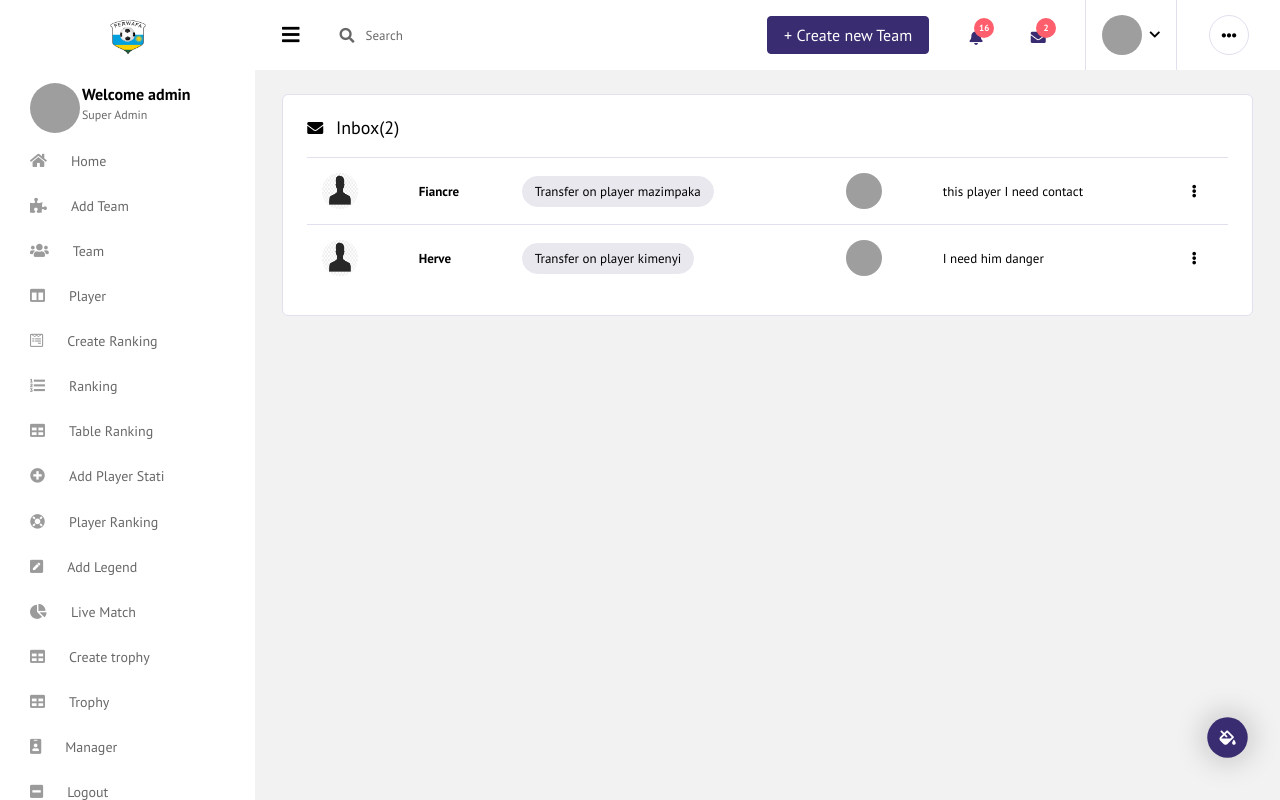
After one commit to byiringiroscar/ferwafa_old, a Django app: page /dashboard/dashboard_contact_inbox/ in a window 1280 px wide. The commit adds this page. Run offline with Django 4.2, Linux system fonts and the light colour scheme; a user stored in the database is signed in; data comes from the database, SQL or seed files in the repository; both versions use the stored data as it was after the commit; some libraries are stand-ins or nearby versions; grey boxes are pictures that could not be loaded.

Commit message:
fix decouple and message

```diff
--- a/ferwafa/settings.py
+++ b/ferwafa/settings.py
@@ -11,6 +11,7 @@ https://docs.djangoproject.com/en/4.0/ref/settings/
 """
 
 from pathlib import Path
+from decouple import config
 import os
 
 # Build paths inside the project like this: BASE_DIR / 'subdir'.
@@ -144,3 +145,8 @@ MEDIA_ROOT = os.path.join(BASE_DIR, 'media')
 DEFAULT_AUTO_FIELD = 'django.db.models.BigAutoField'
 
 STATICFILES_STORAGE = 'whitenoise.storage.CompressedManifestStaticFilesStorage'
+EMAIL_USE_TLS = True
+EMAIL_HOST = 'smtp.gmail.com'
+EMAIL_PORT = 587
+EMAIL_HOST_USER = config('EMAIL_HOST_USER')
+EMAIL_HOST_PASSWORD = config('EMAIL_HOST_PASSWORD')
--- a/home_view/templates/home_view/home_player_detail.html
+++ b/home_view/templates/home_view/home_player_detail.html
@@ -86,7 +86,7 @@
                     </div>
                 </div>
                 <div class="col-md-12">
-                    <a href="" class="btn small club-top-btn">Connect with Me</a>
+                    <a href="{% url 'home_contact_connect' team.id player.id %}" class="btn small club-top-btn">Connect with Me</a>
                 </div>
             </div>
         </div>
--- a/home_view/urls.py
+++ b/home_view/urls.py
@@ -1,5 +1,5 @@
 from django.urls import path
-from .views import home, standings, matchlive, upcoming, search, contact, create_account, club_team, home_team_detail, home_team_player, home_player_detail,home_upcoming_match, home_manager_detail
+from .views import home, standings, matchlive, upcoming, search, contact, create_account, club_team, home_team_detail, home_team_player, home_player_detail,home_upcoming_match, home_manager_detail, home_contact_connect
 from django.contrib.auth import views as authViews
 
 name = 'home_view'
@@ -21,6 +21,8 @@ urlpatterns = [
     path('club_team/<int:id>/home_team_player/', home_team_player, name='home_team_player'),
     # path for player detail
     path('club_team/<int:id>/home_team_player/<player_id>', home_player_detail, name='home_player_detail'),
+    # path for connect with player
+    path('club_team/<int:id>/home_team_player/<player_id>/home_contact_connect/', home_contact_connect, name='home_contact_connect'),
     # upcoming match
     path('home_upcoming_match/', home_upcoming_match, name='home_upcoming_match'),
     # manager section detail
--- a/team/admin.py
+++ b/team/admin.py
@@ -1,6 +1,6 @@
 from django.contrib import admin
 from team.models import Team, Team_profile, Player, Player_profile, Ranking_Table, Table_Ranking, Trophy, Trophy_team, \
-    player_statistics_ranking, Live_match, Legend_story, Club_managers
+    player_statistics_ranking, Live_match, Legend_story, Club_managers, Connect_message
 
 
 # Register your models here.
@@ -23,4 +23,5 @@ admin.site.register(Trophy_team)
 admin.site.register(player_statistics_ranking)
 admin.site.register(Live_match)
 admin.site.register(Legend_story)
+admin.site.register(Connect_message)
 admin.site.register(Club_managers, Manager_Admin)
--- /dev/null
+++ b/team/templates/dashboard_home/dashboard_contact_inbox.html
@@ -0,0 +1,50 @@
+{% extends 'dashboard/base.html' %}
+{% load static %}
+{% block content %}
+    <div class="main-panel">
+        <div class="content-wrapper">
+            <div class="row">
+            <div class="col-12 grid-margin">
+              <div class="card">
+                <div class="card-body">
+                  <h4 class="card-title">
+                    <i class="fas fa-envelope"></i>
+                    Inbox({{ notification_message_all_count }})
+                  </h4>
+                  <div class="table-responsive">
+                    <table class="table">
+                      <tbody>
+                      {% for notification_message_all in notification_message_all %}
+                        <tr>
+                          <td class="py-1">
+                            <img src="{% static 'profile.png' %}" alt="profile" class="img-sm rounded-circle"/>
+                          </td>
+                          <td class="font-weight-bold">
+                            {{ notification_message_all.name }}
+                          </td>
+                          <td>
+                            <label class="badge badge-light badge-pill">Transfer on player {{ notification_message_all.player.player_name }}</label>
+                          </td>
+                            <td class="">
+                            <img src="{{ notification_message_all.player.player_image.url }}" alt="profile" class="img-sm rounded-circle"/>
+                          </td>
+                          <td>
+                            {{ notification_message_all.subject }}
+                          </td>
+                          <td>
+                            <i class="fas fa-ellipsis-v"></i>
+                          </td>
+                        </tr>
+                      {% endfor %}
+                      </tbody>
+                    </table>
+                  </div>
+                </div>
+              </div>
+            </div>
+          </div>
+        </div>
+    </div>
+
+
+{% endblock %}
--- a/team/urls.py
+++ b/team/urls.py
@@ -1,7 +1,7 @@
 from django.urls import path
 from .views import dashboard, add_team, profile, team_detail, main_profile, team_profile, add_player, view_player, \
     player_detail, player_profile, team, player, ranking_table_name, ranking, choose_ranking_team, ranking_page, table_ranking_list, team_table_points, edit_table_points, add_player_stat, \
-rank_player_team, player_rank, player_rank_points, player_rank_official_table, player_table_points, edit_table_player_points, edit_main_team_profile, legend_story, delete_legend, livematch, edit_score, suspend_match, create_trophy, trophy, give_team_trophy, confirm_trophy_cup, add_manager
+rank_player_team, player_rank, player_rank_points, player_rank_official_table, player_table_points, edit_table_player_points, edit_main_team_profile, legend_story, delete_legend, livematch, edit_score, suspend_match, create_trophy, trophy, give_team_trophy, confirm_trophy_cup, add_manager, dashboard_contact_inbox
 
 name = 'team'
 urlpatterns = [
@@ -77,6 +77,8 @@ urlpatterns = [
     # confirm team trophy
     path('trophy/<int:id>/give_team_trophy/<team_id>/', confirm_trophy_cup, name='confirm_trophy_cup'),
     # add club manager and view
-    path('add_manager/', add_manager, name='add_manager')
+    path('add_manager/', add_manager, name='add_manager'),
+    # path for all inbox message
+    path('dashboard_contact_inbox/', dashboard_contact_inbox, name='dashboard_contact_inbox')
 
 ]
--- a/team/views.py
+++ b/team/views.py
@@ -5,7 +5,7 @@ from team.forms import TeamForm, Team_Profile_Form, PlayerForm, PlayerProfileFor
     TableRankingStandingForm, PlayerStatisticsRankingForm, Legend_story_Form, LiveMatchForm, EditScoreForm, \
     CreateTrophyForm, ClubManagerForm
 from team.models import Team, Team_profile, Player, Player_profile, Ranking_Table, Table_Ranking, \
-    player_statistics_ranking, Legend_story, Live_match, Trophy, Trophy_team, Club_managers
+    player_statistics_ranking, Legend_story, Live_match, Trophy, Trophy_team, Club_managers, Connect_message
 from django.contrib.auth import get_user_model
 from django.contrib import messages
 from django.contrib.auth.decorators import login_required
@@ -20,6 +20,8 @@ User = get_user_model()
 def dashboard(request):
     user = request.user
     user_profile = User_profile.objects.get(user=user)
+    notification_message = Connect_message.objects.filter(team__user=user, readed_message=False)
+    notification = notification_message.count()
     team = Team.objects.filter(user=user)
     number_of_team = Team.objects.filter(user=user).count()
     team_first = Team.objects.filter(user=user)
@@ -36,6 +38,8 @@ def dashboard(request):
         'team': team,
         'number_of_team': number_of_team,
         'total': total,
+        'notification_message': notification_message,
+        'notification': notification
     }
     return render(request, 'dashboard_home/index.html', context)
 
@@ -737,3 +741,21 @@ def add_manager(request):
         'manager': all_coaches
     }
     return render(request, 'dashboard_home/add_manager.html', context)
+
+
+def dashboard_contact_inbox(request):
+    user = request.user
+    user_profile = User_profile.objects.get(user=user)
+    notification_message_all = Connect_message.objects.filter(team__user=user)
+    notification_message_all_count = notification_message_all.count()
+    notification_message = Connect_message.objects.filter(team__user=user, readed_message=False)
+    notification = notification_message.count()
+    context = {
+        'user': user,
+        'profile': user_profile,
+        'notification_message': notification_message,
+        'notification': notification,
+        'notification_message_all': notification_message_all,
+        'notification_message_all_count': notification_message_all_count
+    }
+    return render(request, 'dashboard_home/dashboard_contact_inbox.html', context)
--- a/templates/dashboard/base.html
+++ b/templates/dashboard/base.html
@@ -48,8 +48,8 @@
         </ul>
         <ul class="navbar-nav navbar-nav-right">
           <li class="nav-item d-none d-lg-flex">
-            <a class="nav-link" href="#">
-              <span class="btn btn-primary">+ Create new</span>
+            <a class="nav-link" href="{% url 'add_team' %}">
+              <span class="btn btn-primary">+ Create new Team</span>
             </a>
           </li>
 
@@ -111,56 +111,32 @@
           <li class="nav-item dropdown">
             <a class="nav-link count-indicator dropdown-toggle" id="messageDropdown" href="#" data-toggle="dropdown" aria-expanded="false">
               <i class="fas fa-envelope mx-0"></i>
-              <span class="count">25</span>
+              <span class="count">{{ notification }}</span>
             </a>
             <div class="dropdown-menu dropdown-menu-right navbar-dropdown preview-list" aria-labelledby="messageDropdown">
               <div class="dropdown-item">
-                <p class="mb-0 font-weight-normal float-left">You have 7 unread mails
+                <p class="mb-0 font-weight-normal float-left">You have {{ notification }} unread mails
                 </p>
-                <span class="badge badge-info badge-pill float-right">View all</span>
+                  <a href="{% url 'dashboard_contact_inbox' %}"><span class="badge badge-info badge-pill float-right">View all</span></a>
+
               </div>
               <div class="dropdown-divider"></div>
+                {% for notification_message in notification_message %}
               <a class="dropdown-item preview-item">
                 <div class="preview-thumbnail">
-                    <img src="images/faces/face4.jpg" alt="image" class="profile-pic">
+                    <img src="{% static 'profile.png' %}" alt="image" class="profile-pic">
                 </div>
                 <div class="preview-item-content flex-grow">
-                  <h6 class="preview-subject ellipsis font-weight-medium">David Grey
-                    <span class="float-right font-weight-light small-text">1 Minutes ago</span>
+                  <h6 class="preview-subject ellipsis font-weight-medium">{{ notification_message.name }}
                   </h6>
                   <p class="font-weight-light small-text">
-                    The meeting is cancelled
+                    {{ notification_message.subject }}
                   </p>
                 </div>
               </a>
               <div class="dropdown-divider"></div>
-              <a class="dropdown-item preview-item">
-                <div class="preview-thumbnail">
-                    <img src="images/faces/face2.jpg" alt="image" class="profile-pic">
-                </div>
-                <div class="preview-item-content flex-grow">
-                  <h6 class="preview-subject ellipsis font-weight-medium">Tim Cook
-                    <span class="float-right font-weight-light small-text">15 Minutes ago</span>
-                  </h6>
-                  <p class="font-weight-light small-text">
-                    New product launch
-                  </p>
-                </div>
-              </a>
-              <div class="dropdown-divider"></div>
-              <a class="dropdown-item preview-item">
-                <div class="preview-thumbnail">
-                    <img src="images/faces/face3.jpg" alt="image" class="profile-pic">
-                </div>
-                <div class="preview-item-content flex-grow">
-                  <h6 class="preview-subject ellipsis font-weight-medium"> Johnson
-                    <span class="float-right font-weight-light small-text">18 Minutes ago</span>
-                  </h6>
-                  <p class="font-weight-light small-text">
-                    Upcoming board meeting
-                  </p>
-                </div>
-              </a>
+                {% endfor %}
+
             </div>
           </li>
           <li class="nav-item nav-profile dropdown">
@@ -325,7 +260,7 @@
         <li class="nav-item">
             <a class="nav-link" href="{% url 'add_player_stat' %}" aria-expanded="false" aria-controls="ui-basic">
               <i class="fa fa-plus-circle menu-icon" aria-hidden="true"></i>
-              <span class="menu-title">Add Player Stat</span>
+              <span class="menu-title">Add Player Stati</span>
             </a>
           </li>
         <li class="nav-item">
```
Also changed, not shown: other parts of templates/dashboard/base.html (+0 -41 lines), home_view/templates/home_view/home_contact_connect.html (added, +96 -0 lines), home_view/utilis.py (added, +8 -0 lines), home_view/views.py (+29 -1 lines), team/forms.py (+11 -1 lines), team/models.py (+19 -0 lines), db.sqlite3, static/profile.png (added), team/migrations/0013_connect_message.py (added), team/migrations/0014_alter_connect_message_date.py (added), 1 other file.
